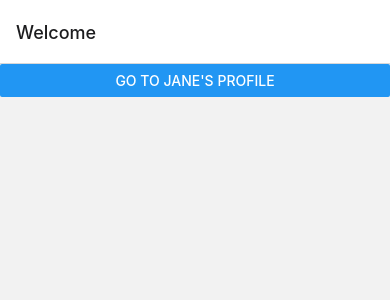
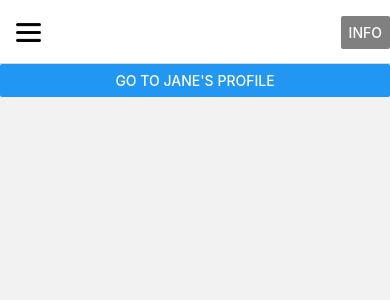
Before and after one commit to Mexamos/LevelUpYourself, a React Native app: screen / in a window 390 px wide. Shown: the top 300 px of the page. Built offline with nearby package versions, Linux system fonts and the light colour scheme.

Commit message:
Add menu icon

```diff
--- a/App.js
+++ b/App.js
@@ -9,6 +9,8 @@ import {
     useColorScheme,
     View,
     Button,
+    Image,
+    TouchableOpacity,
 } from 'react-native';
 
 import {
@@ -50,6 +52,19 @@ const ProfileScreen = ({ navigation, route }) => {
     );
 };
 
+function LogoTitle() {
+    return (
+        <TouchableOpacity
+        onPress={() => alert('This is a button!')}
+        >
+            <Image
+            style={{ width: 25, height: 25 }}
+            source={require('./assets/menu.png')}
+            />
+        </TouchableOpacity>
+    );
+}
+
 
 
 const App: () => Node = () => {
@@ -59,7 +74,16 @@ const App: () => Node = () => {
                 <Stack.Screen
                 name="Home"
                 component={HomeScreen}
-                options={{ title: 'Welcome' }}
+                options={{
+                    headerTitle: props => <LogoTitle {...props} />,
+                    headerRight: () => (
+                        <Button
+                        onPress={() => alert('This is a button!')}
+                        title="Info"
+                        color="grey"
+                        />
+                    ),
+                }}
                 />
                 <Stack.Screen name="Profile" component={ProfileScreen} />
             </Stack.Navigator>
```
Also changed, not shown: assets/menu.png (added).
